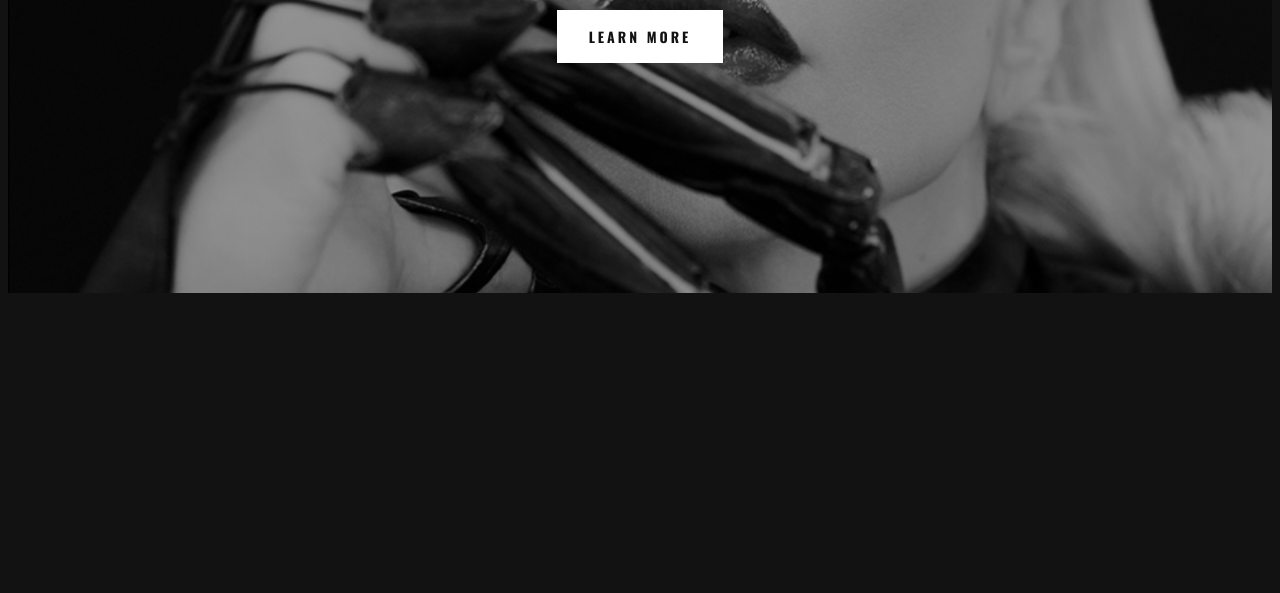
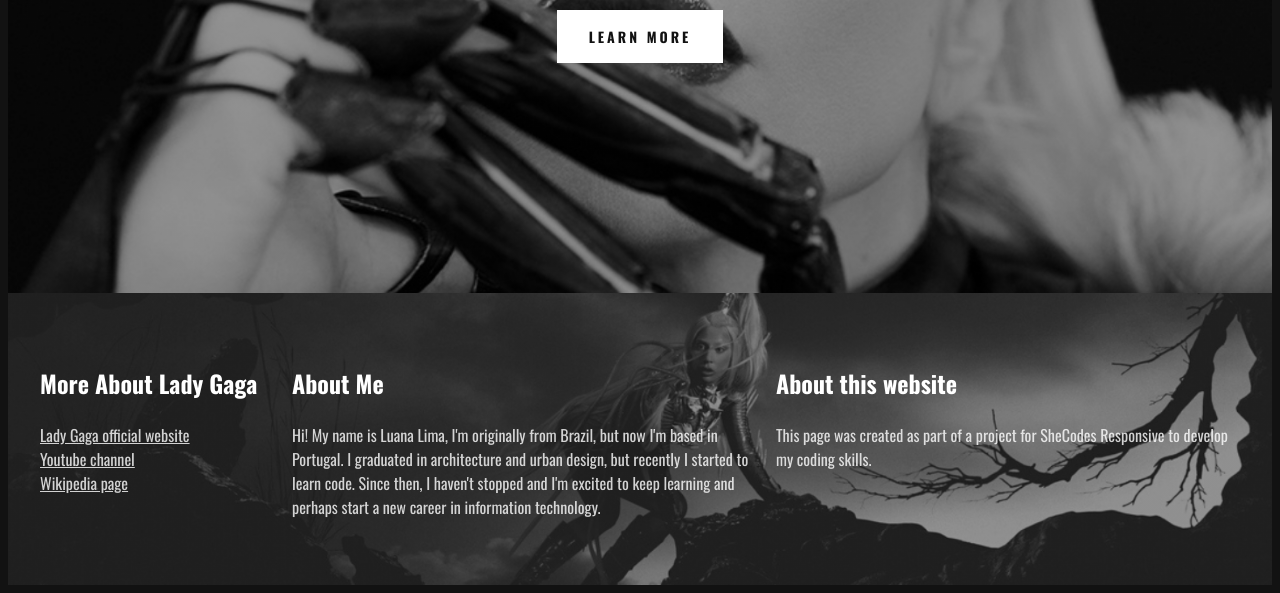
Before and after one commit to luanacristinalima/lady-gaga-project, a plain HTML site: page index.html in a window 1280 px wide. Shown: the part 536-1129 px from the top of the page. Before the commit the page ends 837 px from the top, so only its background shows below. Drawn offline with nearby package versions, Linux system fonts and the light colour scheme.

Commit message:
Added the footer

```diff
--- a/index.html
+++ b/index.html
@@ -23,6 +23,52 @@
         <h2>American singer-songwriter, actress and cultural icon</h2>
         <a href="#more">Learn More</a>
       </header>
+
+      <footer>
+        <section class="footer-grid">
+          <div>
+            <h3>More About Lady Gaga</h3>
+            <ul>
+              <li>
+                <a href="https://www.ladygaga.com/" target="_blank"
+                  >Lady Gaga official website</a
+                >
+              </li>
+              <li>
+                <a
+                  href="https://www.youtube.com/channel/UCNL1ZadSjHpjm4q9j2sVtOA"
+                  target="_blank"
+                  >Youtube channel</a
+                >
+              </li>
+              <li>
+                <a
+                  href="https://en.wikipedia.org/wiki/Lady_Gaga"
+                  target="_blank"
+                  >Wikipedia page</a
+                >
+              </li>
+            </ul>
+          </div>
+          <div>
+            <h3>About Me</h3>
+            <p>
+              Hi! My name is Luana Lima, I'm originally from Brazil, but now I'm
+              based in Portugal. I graduated in architecture and urban design,
+              but recently I started to learn code. Since then, I haven't
+              stopped and I'm excited to keep learning and perhaps start a new
+              career in information technology.
+            </p>
+          </div>
+          <div>
+            <h3>About this website</h3>
+            <p>
+              This page was created as part of a project for SheCodes Responsive
+              to develop my coding skills.
+            </p>
+          </div>
+        </section>
+      </footer>
     </div>
   </body>
 </html>
--- a/src/styles.css
+++ b/src/styles.css
@@ -12,6 +12,7 @@ header {
     url(../images/Hero-photo.png);
   background-repeat: no-repeat;
   background-size: cover;
+  background-position: center;
   color: white;
   text-align: center;
   padding: 230px 0;
@@ -52,6 +53,47 @@ header a {
   max-width: 1400px;
   margin: 0 auto;
 }
+section {
+  max-width: 1200px;
+  margin: 0 auto;
+}
+
+footer {
+  background-image: linear-gradient(rgba(0, 0, 0, 0.4), rgba(0, 0, 0, 0.4)),
+    url(../images/Footer-photo.png);
+  background-repeat: no-repeat;
+  background-size: cover;
+  background-position: center;
+  color: white;
+  padding: 50px 0;
+}
+footer ul {
+  padding: 0;
+}
+footer li {
+  list-style-type: none;
+}
+footer h3 {
+  font-weight: 700;
+  font-size: 24px;
+  line-height: 32px;
+}
+footer p {
+  font-size: 16px;
+  line-height: 1.5;
+  font-weight: 400;
+  opacity: 0.8;
+}
+footer li a {
+  color: white;
+  line-height: 1.5;
+  opacity: 0.8;
+}
+.footer-grid {
+  display: grid;
+  grid-template-columns: 1fr 2fr 2fr;
+  grid-gap: 20px;
+}
 
 @media (max-width: 900px) {
   header {
```
Also changed, not shown: images/Footer-photo.png (added).
